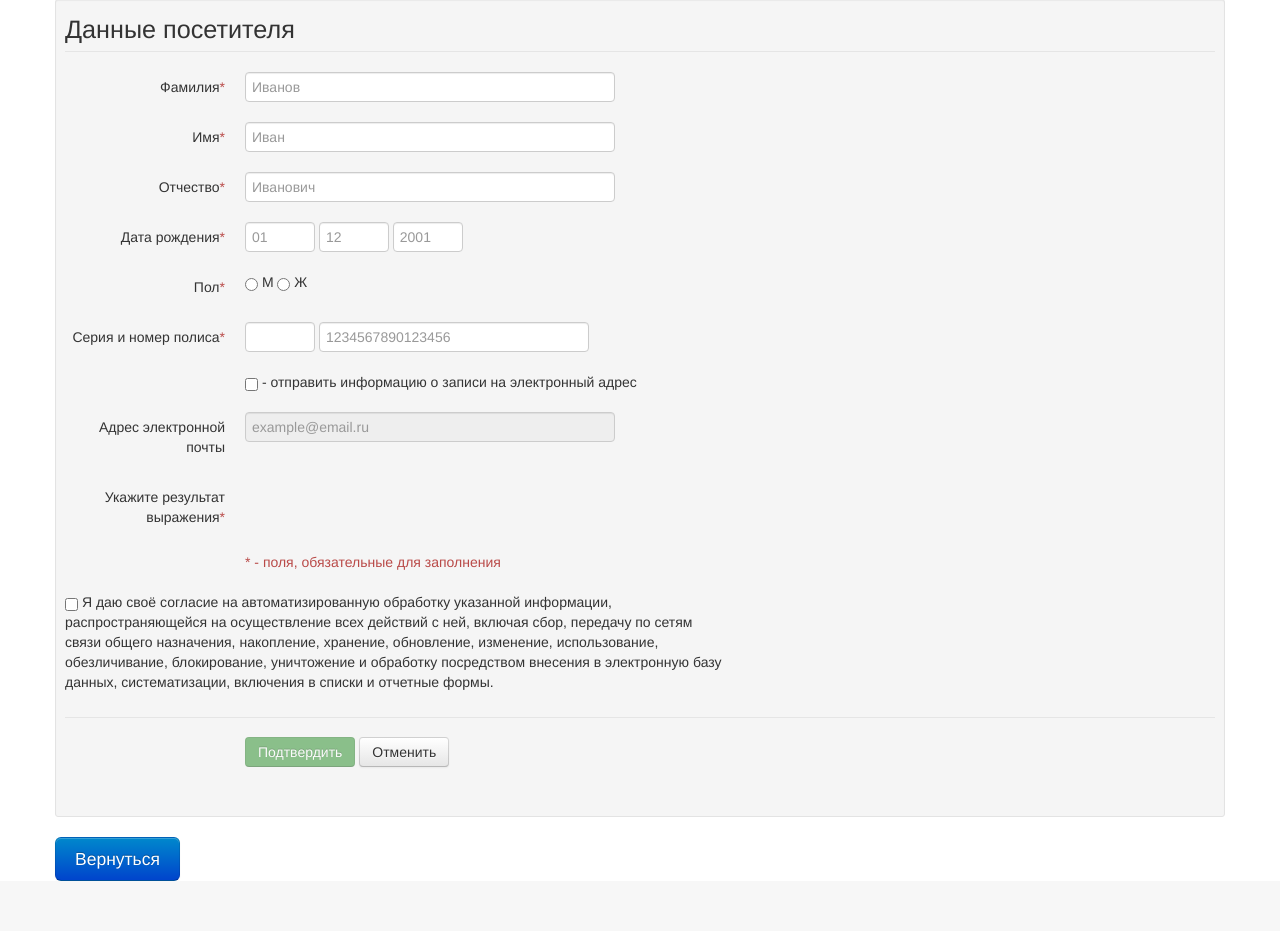
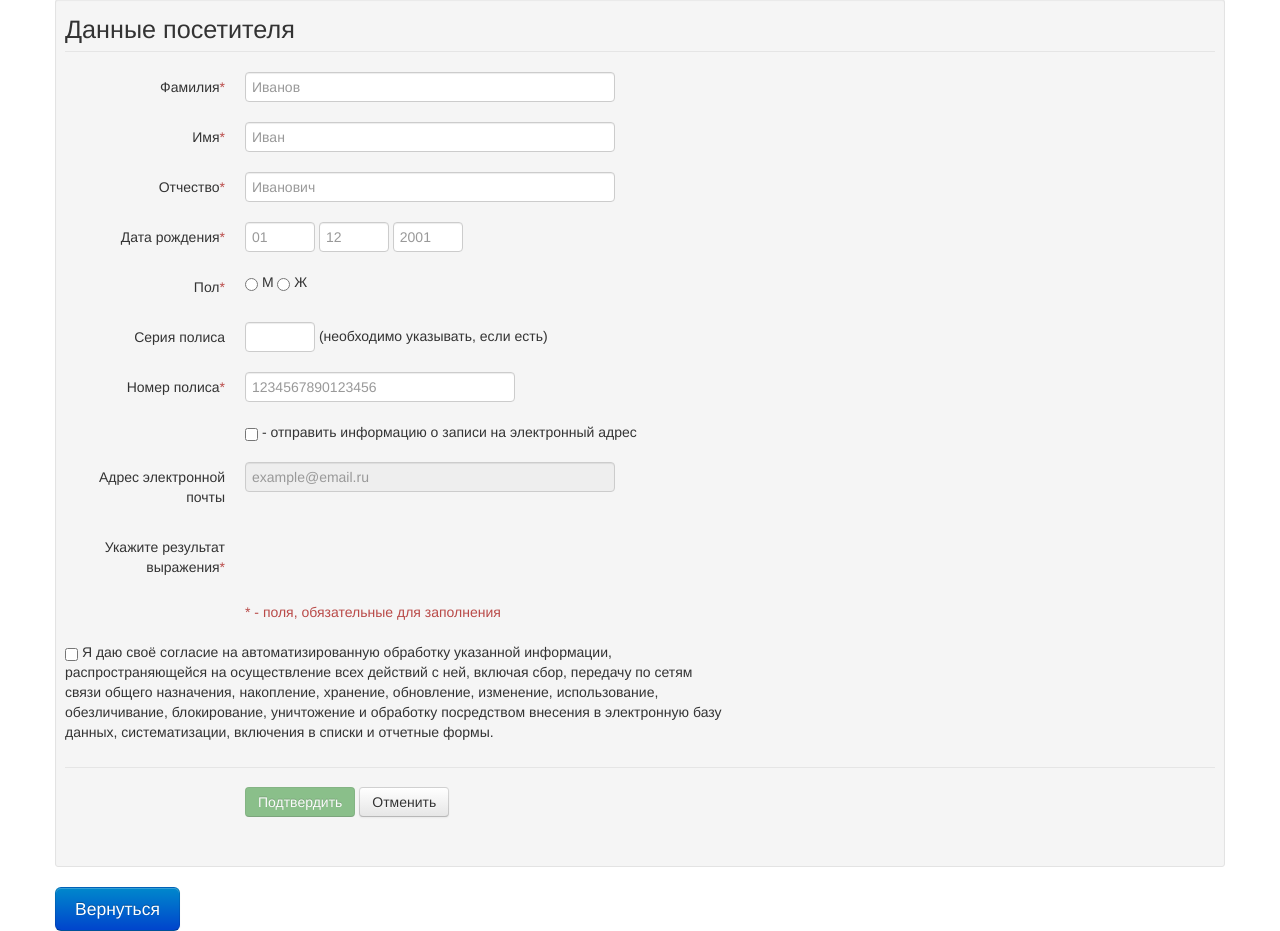
Before and after one commit to MarsStirner/elreg, a Django app: template ElReg/elreg_app/templates/patient.html in a window 1280 px wide. Shown: the part 359-1290 px from the top of the page. Before the commit the page ends 1240 px from the top, so only its background shows below. Run offline with Django 3.2, Linux system fonts and the light colour scheme; the template is opened without the code that fills it, so the values that code supplies are empty; some libraries are stand-ins or nearby versions.

Commit message:
В отдельную строку вынесено поле для ввода серии полиса

```diff
--- a/ElReg/elreg_app/templates/patient.html
+++ b/ElReg/elreg_app/templates/patient.html
@@ -82,9 +82,16 @@
     </div>
 
     <div class="control-group">
-        <label class="control-label" for="policy1">Серия и номер полиса<span class="text-error">*</span></label>
+        <label class="control-label" for="policy1">Серия полиса</label>
         <div class="controls">
             <input type="text" name="policy1" id="policy1" value="{{ policy1 }}" maxlength="10" size="2" autocomplete="on" placeholder="" class="span1" />
+            <span>(необходимо указывать, если есть)</span>
+        </div>
+    </div>
+
+    <div class="control-group">
+        <label class="control-label" for="policy1">Номер полиса<span class="text-error">*</span></label>
+        <div class="controls">
             <input type="text" class="span3" name="policy2" id="policy2" value="{{ policy2 }}" maxlength="16" size="20" autocomplete="on" placeholder="1234567890123456" />
         </div>
     </div>
```
